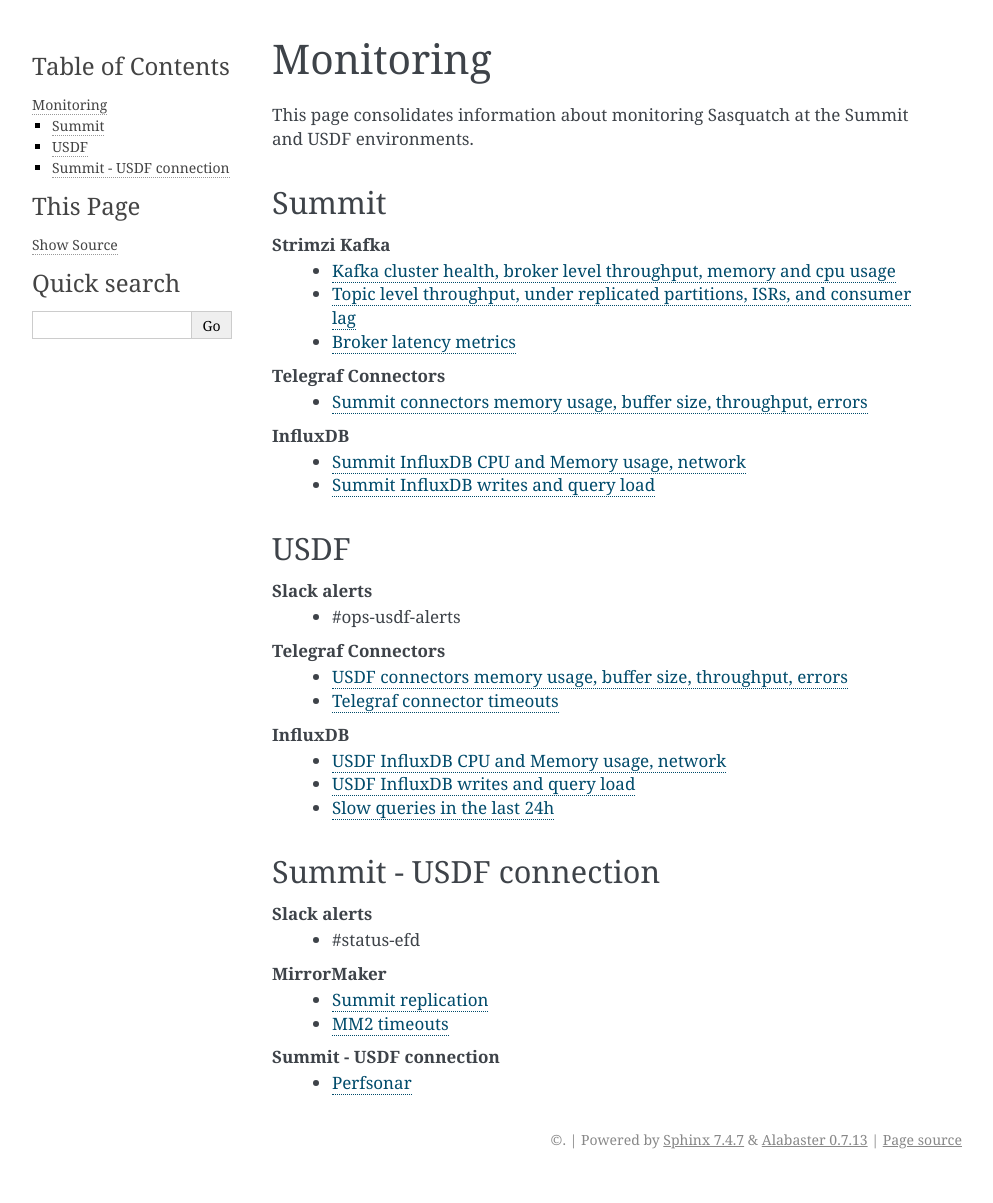
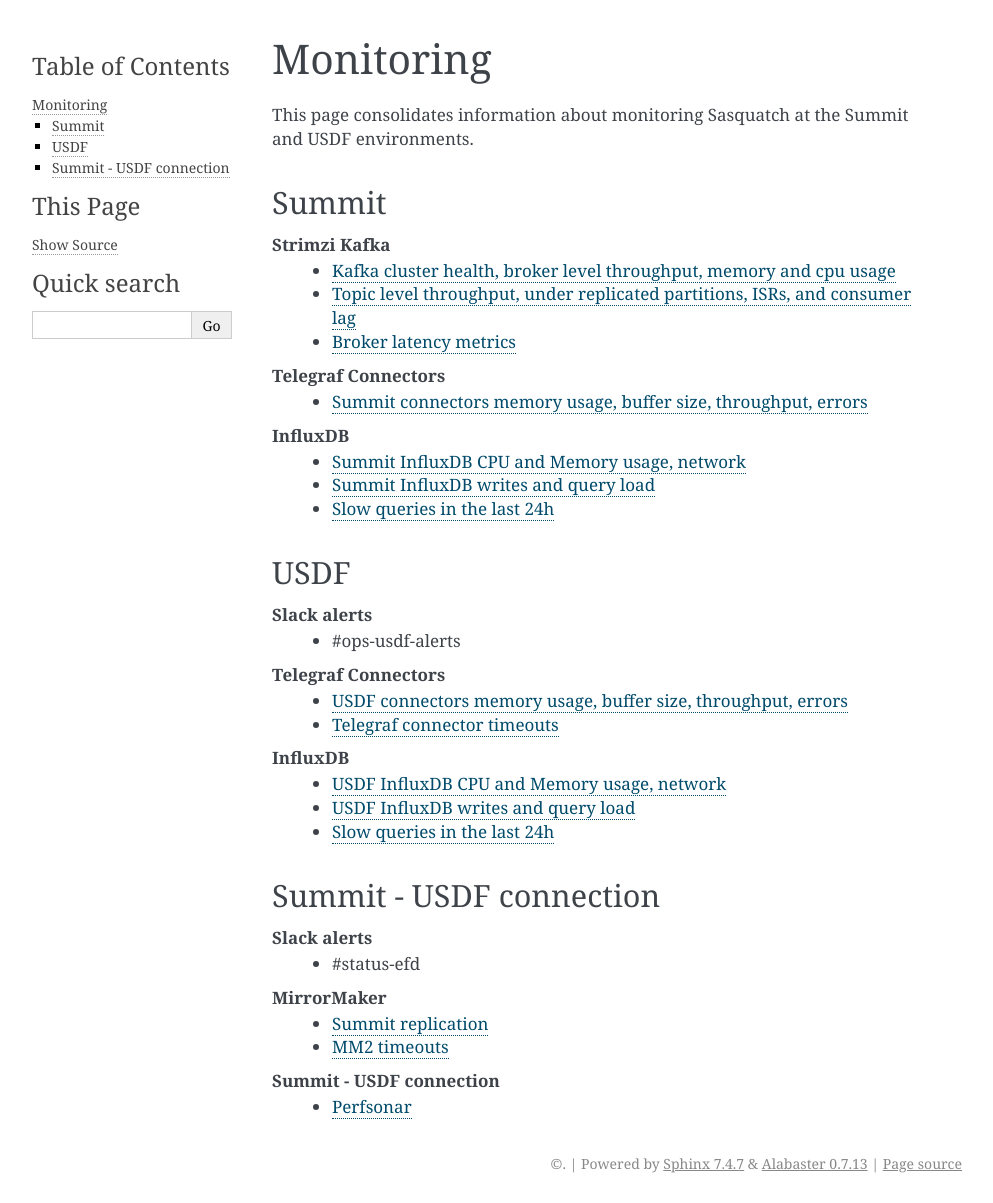
Before and after one commit to lsst-sqre/sasquatch, a Sphinx documentation site: the page built from docs/admin/monitoring.rst, in a window 1280 px wide. Shown: the whole page, without its empty margins (148-1141 px from the left). Built offline with Sphinx 7.4.7, drawn with Linux system fonts in a browser that asks for light colours; before the commit the page ends 1179 px from its top, so only the background shows below that.

Commit message:
Monitor Summit EFD slow queries

```diff
--- a/docs/admin/monitoring.rst
+++ b/docs/admin/monitoring.rst
@@ -20,6 +20,7 @@
 **InfluxDB**
    - `Summit InfluxDB CPU and Memory usage, network <https://grafana.ls.lsst.org/d/6581e46e4e5c7ba40a07646515ef7b35/kubernetes-compute-resources-pod?orgId=1&from=now-1h&to=now&timezone=utc&var-datasource=default&var-cluster=yagan.cp&var-namespace=sasquatch&var-pod=sasquatch-influxdb-enterprise-data-0&refresh=10s>`_
    - `Summit InfluxDB writes and query load <https://summit-lsp.lsst.codes/chronograf/sources/1/dashboards/636?refresh=Paused&lower=now%28%29%20-%2024h>`_
+   - `Slow queries in the last 24h <https://grafana.ls.lsst.org/d/afnpxzm/sasquatch-slow-queries?orgId=1&from=now-24h&to=now&timezone=utc>`_
 
 USDF
 ----
```
